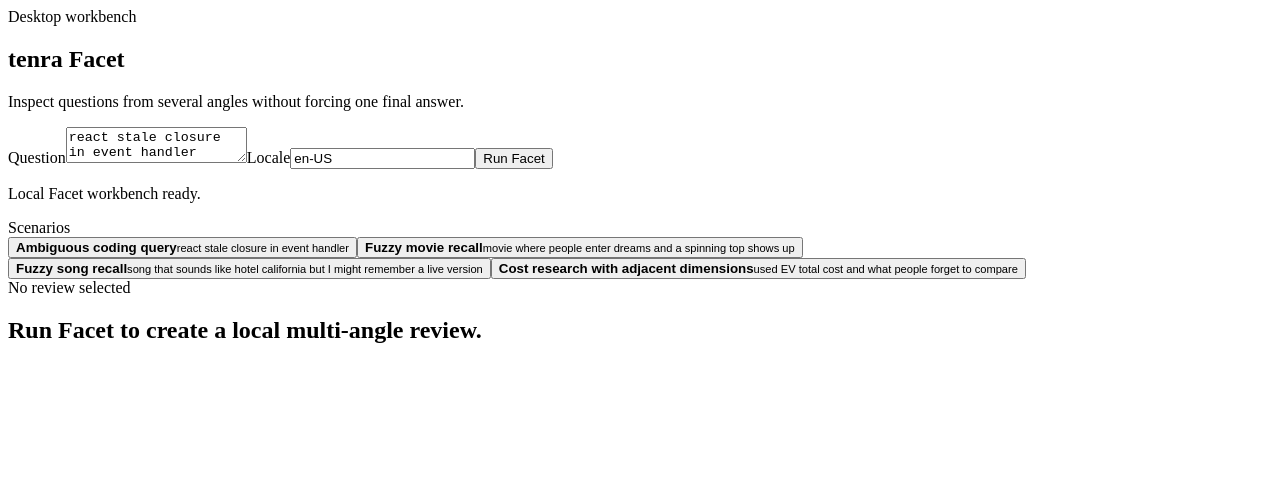
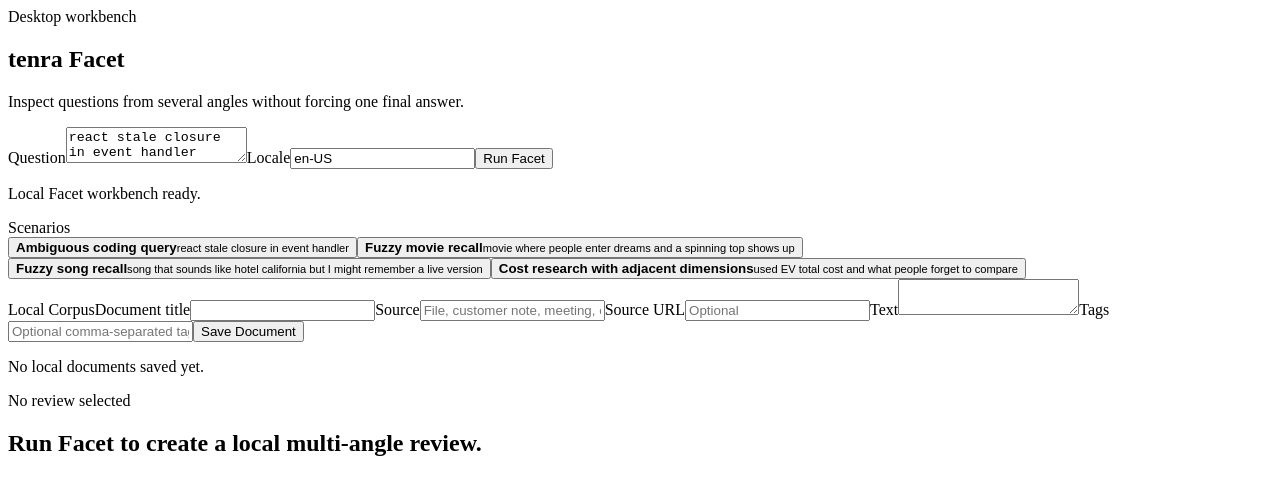
Before and after one commit to jmars319/tenra-Facet, a React (Vite) app in the folder apps/desktopapp/: page / in a window 1280 px wide. Shown: the top 494 px of the page. Built offline with nearby package versions, Linux system fonts and the light colour scheme; the HTML template or start-up script is replaced by a standard one.

Commit message:
Add local corpus workflow

```diff
--- a/apps/desktopapp/src/App.tsx
+++ b/apps/desktopapp/src/App.tsx
@@ -1,10 +1,21 @@
 import { useEffect, useMemo, useState } from "react";
 import type { FacetSearchResponse } from "@facet/api-contracts";
 import { APP_NAME } from "@facet/config";
-import type { SearchQuery } from "@facet/domain";
+import type { SearchQuery, SearchResult } from "@facet/domain";
 import { orientWithMockLayer } from "@facet/reframing";
 import { listMockSearchScenarios, searchMockResults } from "@facet/search-providers";
 import { readDesktopStore, readLegacyLocalStorage, writeDesktopStore } from "./lib/desktopStore";
+
+type LocalCorpusDocument = {
+  id: string;
+  title: string;
+  source: string;
+  sourceUrl: string;
+  body: string;
+  tags: string[];
+  createdAt: string;
+  updatedAt: string;
+};
 
 type SavedRun = {
   id: string;
@@ -13,8 +24,28 @@ type SavedRun = {
   result: FacetSearchResponse;
 };
 
-const storageKey = "tenra-facet-desktop-runs:v1";
+const runStorageKey = "tenra-facet-desktop-runs:v1";
+const corpusStorageKey = "tenra-facet-local-corpus:v1";
 const scenarios = listMockSearchScenarios();
+const localCorpusProvider = { key: "local-corpus", label: "Local Corpus" };
+const stopWords = new Set([
+  "about",
+  "after",
+  "before",
+  "from",
+  "have",
+  "into",
+  "that",
+  "the",
+  "this",
+  "what",
+  "when",
+  "where",
+  "which",
+  "with",
+  "would",
+  "your",
+]);
 
 const createId = () =>
   typeof crypto !== "undefined" && "randomUUID" in crypto
@@ -30,17 +61,94 @@ const createSearchQuery = (text: string, locale: string): SearchQuery => ({
   ...(locale.trim() ? { locale: locale.trim() } : {}),
 });
 
-const runLocalFacetSearch = async (text: string, locale: string): Promise<FacetSearchResponse> => {
+const tokenize = (input: string): string[] =>
+  input
+    .toLowerCase()
+    .split(/[^a-z0-9]+/)
+    .filter((word) => word.length > 2 && !stopWords.has(word));
+
+const sourceHostname = (sourceUrl: string): string => {
+  if (!sourceUrl.trim()) return "local corpus";
+
+  try {
+    return new URL(sourceUrl.trim()).hostname;
+  } catch {
+    return "local corpus";
+  }
+};
+
+const sourceUrlForDocument = (document: LocalCorpusDocument): SearchResult["url"] =>
+  (document.sourceUrl.trim() || `facet-local://document/${document.id}`) as SearchResult["url"];
+
+const snippetForDocument = (body: string, words: string[]): string => {
+  const normalizedBody = body.toLowerCase();
+  const firstHit = words
+    .map((word) => normalizedBody.indexOf(word))
+    .filter((index) => index >= 0)
+    .sort((first, second) => first - second)[0];
+  const start = Math.max(0, (firstHit ?? 0) - 70);
+  const snippet = body.slice(start, start + 220).trim();
+
+  return start > 0 ? `...${snippet}` : snippet;
+};
+
+const searchLocalCorpus = (query: SearchQuery, documents: LocalCorpusDocument[]): SearchResult[] => {
+  const words = tokenize(query.text);
+  if (words.length === 0 || documents.length === 0) return [];
+
+  return documents
+    .map((document) => {
+      const title = document.title.toLowerCase();
+      const body = document.body.toLowerCase();
+      const tagText = document.tags.join(" ").toLowerCase();
+      const score = words.reduce((total, word) => {
+        const titleScore = title.includes(word) ? 4 : 0;
+        const tagScore = tagText.includes(word) ? 3 : 0;
+        const bodyScore = body.includes(word) ? 1 : 0;
+
+        return total + titleScore + tagScore + bodyScore;
+      }, 0);
+
+      return { document, score };
+    })
+    .filter(({ score }) => score > 0)
+    .sort((first, second) => second.score - first.score)
+    .slice(0, 8)
+    .map(({ document, score }) => ({
+      id: `local-corpus-${document.id}`,
+      title: document.title,
+      url: sourceUrlForDocument(document),
+      hostname: sourceHostname(document.sourceUrl),
+      snippet: snippetForDocument(document.body, words),
+      provider: localCorpusProvider,
+      publishedAt: document.updatedAt,
+      provenance: {
+        surfacedBy: [localCorpusProvider],
+        commonality: {
+          status: "unique",
+          providerCount: 1,
+        },
+      },
+      labels: [...document.tags, `${score} local match points`].filter(Boolean),
+    }));
+};
+
+const runLocalFacetSearch = async (
+  text: string,
+  locale: string,
+  localCorpus: LocalCorpusDocument[],
+): Promise<FacetSearchResponse> => {
   const query = createSearchQuery(text, locale);
   const [results, block] = await Promise.all([
     searchMockResults(query, { limit: 8, locale }),
     orientWithMockLayer({ query }),
   ]);
+  const localResults = searchLocalCorpus(query, localCorpus);
 
   return {
     search: {
       query,
-      results,
+      results: [...localResults, ...results].slice(0, 8),
       safetyDisposition: "allow",
     },
     reframing: {
@@ -125,6 +233,12 @@ export default function App() {
   const [queryText, setQueryText] = useState(scenarios[0]?.exampleQuery ?? "");
   const [locale, setLocale] = useState("en-US");
   const [savedRuns, setSavedRuns] = useState<SavedRun[]>(loadSavedRuns);
+  const [localCorpus, setLocalCorpus] = useState<LocalCorpusDocument[]>([]);
+  const [documentTitle, setDocumentTitle] = useState("");
+  const [documentSource, setDocumentSource] = useState("");
+  const [documentSourceUrl, setDocumentSourceUrl] = useState("");
+  const [documentBody, setDocumentBody] = useState("");
+  const [documentTags, setDocumentTags] = useState("");
   const [activeId, setActiveId] = useState(savedRuns[0]?.id ?? "");
   const [notice, setNotice] = useState("Local Facet workbench ready.");
   const [isRunning, setIsRunning] = useState(false);
@@ -133,11 +247,15 @@ export default function App() {
   useEffect(() => {
     let cancelled = false;
 
-    readDesktopStore<SavedRun[]>(storageKey)
-      .then((storedRuns) => {
+    Promise.all([
+      readDesktopStore<SavedRun[]>(runStorageKey),
+      readDesktopStore<LocalCorpusDocument[]>(corpusStorageKey),
+    ])
+      .then(([storedRuns, storedCorpus]) => {
         if (cancelled) return;
 
-        const legacyRuns = readLegacyLocalStorage<SavedRun[]>(storageKey);
+        const legacyRuns = readLegacyLocalStorage<SavedRun[]>(runStorageKey);
+        const legacyCorpus = readLegacyLocalStorage<LocalCorpusDocument[]>(corpusStorageKey);
         const nextRuns =
           Array.isArray(storedRuns) && storedRuns.length > 0
             ? storedRuns
@@ -148,8 +266,20 @@ export default function App() {
         if (nextRuns) {
           setSavedRuns(nextRuns);
           setActiveId(nextRuns[0]?.id ?? "");
-          setNotice(storedRuns ? "Desktop store loaded." : "Legacy workbench records migrated.");
         }
+
+        const nextCorpus =
+          Array.isArray(storedCorpus) && storedCorpus.length > 0
+            ? storedCorpus
+            : Array.isArray(legacyCorpus) && legacyCorpus.length > 0
+              ? legacyCorpus
+              : [];
+        setLocalCorpus(nextCorpus);
+        setNotice(
+          nextRuns || nextCorpus.length
+            ? "Desktop store loaded."
+            : "Local Facet workbench ready.",
+        );
 
         setIsStoreReady(true);
       })
@@ -167,10 +297,18 @@ export default function App() {
   useEffect(() => {
     if (!isStoreReady) return;
 
-    void writeDesktopStore(storageKey, savedRuns).catch((error: unknown) => {
+    void writeDesktopStore(runStorageKey, savedRuns).catch((error: unknown) => {
       setNotice(error instanceof Error ? error.message : "Desktop store write failed.");
     });
   }, [isStoreReady, savedRuns]);
+
+  useEffect(() => {
+    if (!isStoreReady) return;
+
+    void writeDesktopStore(corpusStorageKey, localCorpus).catch((error: unknown) => {
+      setNotice(error instanceof Error ? error.message : "Local corpus write failed.");
+    });
+  }, [isStoreReady, localCorpus]);
 
   const activeRun = savedRuns.find((run) => run.id === activeId) ?? savedRuns[0] ?? null;
   const markdown = useMemo(() => (activeRun ? toMarkdown(activeRun) : ""), [activeRun]);
@@ -189,7 +327,7 @@ export default function App() {
     setNotice("Preparing local orientation...");
 
     try {
-      const result = await runLocalFacetSearch(queryText, locale);
+      const result = await runLocalFacetSearch(queryText, locale, localCorpus);
       const saved: SavedRun = {
         id: createId(),
         queryText: queryText.trim(),
@@ -209,6 +347,44 @@ export default function App() {
   const applyScenario = (exampleQuery: string) => {
     setQueryText(exampleQuery);
     setNotice("Scenario loaded.");
+  };
+
+  const saveCorpusDocument = () => {
+    const title = documentTitle.trim();
+    const body = documentBody.trim();
+
+    if (!title || !body) {
+      setNotice("Add a title and document text before saving.");
+      return;
+    }
+
+    const timestamp = nowIso();
+    const document: LocalCorpusDocument = {
+      id: createId(),
+      title,
+      source: documentSource.trim(),
+      sourceUrl: documentSourceUrl.trim(),
+      body,
+      tags: documentTags
+        .split(",")
+        .map((tag) => tag.trim())
+        .filter(Boolean),
+      createdAt: timestamp,
+      updatedAt: timestamp,
+    };
+
+    setLocalCorpus((current) => [document, ...current]);
+    setDocumentTitle("");
+    setDocumentSource("");
+    setDocumentSourceUrl("");
+    setDocumentBody("");
+    setDocumentTags("");
+    setNotice("Local document saved.");
+  };
+
+  const removeCorpusDocument = (documentId: string) => {
+    setLocalCorpus((current) => current.filter((document) => document.id !== documentId));
+    setNotice("Local document removed.");
   };
 
   const copyMarkdown = async () => {
@@ -289,6 +465,62 @@ export default function App() {
           </div>
         </section>
 
+        <section className="corpus-panel" aria-label="Local corpus">
+          <span className="eyebrow">Local Corpus</span>
+          <label>
+            Document title
+            <input value={documentTitle} onChange={(event) => setDocumentTitle(event.target.value)} />
+          </label>
+          <label>
+            Source
+            <input
+              placeholder="File, customer note, meeting, or URL label"
+              value={documentSource}
+              onChange={(event) => setDocumentSource(event.target.value)}
+            />
+          </label>
+          <label>
+            Source URL
+            <input
+              placeholder="Optional"
+              value={documentSourceUrl}
+              onChange={(event) => setDocumentSourceUrl(event.target.value)}
+            />
+          </label>
+          <label>
+            Text
+            <textarea value={documentBody} onChange={(event) => setDocumentBody(event.target.value)} />
+          </label>
+          <label>
+            Tags
+            <input
+              placeholder="Optional comma-separated tags"
+              value={documentTags}
+              onChange={(event) => setDocumentTags(event.target.value)}
+            />
+          </label>
+          <button type="button" onClick={saveCorpusDocument}>
+            Save Document
+          </button>
+          <div className="corpus-list" aria-label="Saved local documents">
+            {localCorpus.length > 0 ? (
+              localCorpus.slice(0, 8).map((document) => (
+                <article key={document.id}>
+                  <div>
+                    <strong>{document.title}</strong>
+                    <small>{document.source || "Local document"}</small>
+                  </div>
+                  <button type="button" onClick={() => removeCorpusDocument(document.id)}>
+                    Remove
+                  </button>
+                </article>
+              ))
+            ) : (
+              <p>No local documents saved yet.</p>
+            )}
+          </div>
+        </section>
+
         <nav className="history-list" aria-label="Facet history">
           {savedRuns.map((run) => (
             <button
@@ -317,7 +549,7 @@ export default function App() {
               </div>
               <div className="count-card">
                 <strong>{activeRun.result.search.results.length}</strong>
-                <span>Results</span>
+                <span>{localCorpus.length} local docs</span>
               </div>
             </header>
 
@@ -367,7 +599,7 @@ export default function App() {
                       </article>
                     ))
                   ) : (
-                    <p>No fixture-backed results matched this query yet.</p>
+                    <p>No local or built-in results matched this query yet.</p>
                   )}
                 </div>
               </section>
--- a/apps/desktopapp/src/styles.css
+++ b/apps/desktopapp/src/styles.css
@@ -97,6 +97,7 @@ button:disabled {
 
 .query-panel,
 .scenario-panel,
+.corpus-panel,
 .panel-card,
 .review-header,
 .empty-state {
@@ -106,7 +107,8 @@ button:disabled {
 }
 
 .query-panel,
-.scenario-panel {
+.scenario-panel,
+.corpus-panel {
   padding: 14px;
   display: grid;
   gap: 12px;
@@ -137,6 +139,7 @@ textarea {
 }
 
 .query-panel button,
+.corpus-panel > button,
 .action-row button {
   min-height: 38px;
   border: 1px solid #315b58;
@@ -153,6 +156,7 @@ textarea {
 }
 
 .scenario-list,
+.corpus-list,
 .history-list {
   display: grid;
   gap: 8px;
@@ -169,6 +173,42 @@ textarea {
   text-align: left;
   display: grid;
   gap: 3px;
+}
+
+.corpus-list article {
+  min-width: 0;
+  border: 1px solid #d2c6b6;
+  border-radius: 8px;
+  background: #f8f4ee;
+  color: inherit;
+  padding: 10px 11px;
+  display: flex;
+  align-items: flex-start;
+  justify-content: space-between;
+  gap: 10px;
+}
+
+.corpus-list div {
+  min-width: 0;
+  display: grid;
+  gap: 3px;
+}
+
+.corpus-list small,
+.corpus-list p {
+  margin: 0;
+  color: #5d6878;
+}
+
+.corpus-list button {
+  flex: 0 0 auto;
+  border: 1px solid #cbbfac;
+  border-radius: 8px;
+  background: #fffdfa;
+  color: #172033;
+  padding: 6px 9px;
+  font-size: 0.82rem;
+  font-weight: 800;
 }
 
 .scenario-list button:hover,
@@ -362,6 +402,7 @@ body,
 .facet-sidebar,
 .query-panel,
 .scenario-panel,
+.corpus-panel,
 .scenario-list button,
 .history-list button,
 .panel-card,
@@ -377,10 +418,19 @@ select {
   color: #f2f2f5;
 }
 
+.corpus-list article,
+.corpus-list button {
+  border-color: #30323b;
+  background: #15161d;
+  color: #f2f2f5;
+}
+
 .brand-block p,
 .notice,
 .eyebrow,
 .scenario-list small,
+.corpus-list small,
+.corpus-list p,
 .history-list small,
 .panel-header span,
 .result-list span,
@@ -390,6 +440,7 @@ label {
 }
 
 .query-panel button,
+.corpus-panel > button,
 .action-row button {
   border-color: #09a6d6;
   background: #09a6d6;
@@ -404,7 +455,8 @@ label {
 
 .scenario-list button:hover,
 .history-list button:hover,
-.history-list .is-active {
+.history-list .is-active,
+.history-item-active {
   border-color: rgba(9, 166, 214, 0.58);
   background: #1a1b22;
 }
```
Also changed, not shown: 2 other files (tests, documents, lock files or other folders).
